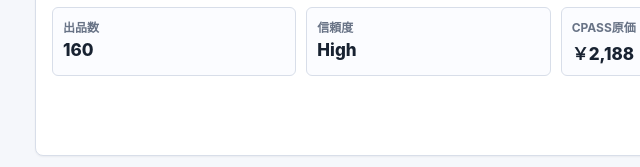
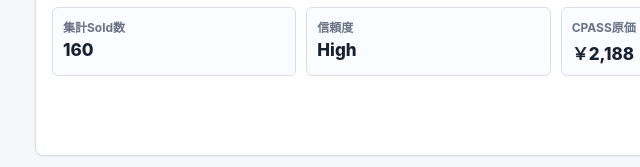
Before and after one commit to AjitoJapan/cybershot-sourcing-tool, a plain HTML site: page web-app/index.html in a window 1280 px wide. Shown: the part 334-501 px from the top of the page, 15-655 px from the left. Drawn offline with Linux system fonts and the light colour scheme; no server answers.

Commit message:
Update index.html

```diff
--- a/web-app/index.html
+++ b/web-app/index.html
@@ -52,7 +52,7 @@
             <div><dt>平均売価</dt><dd id="avgUsd">$0.00</dd></div>
             <div><dt>下限 / 上限</dt><dd id="rangeUsd">$0.00 / $0.00</dd></div>
             <div><dt>セルスルー</dt><dd id="sellThrough">0.0%</dd></div>
-            <div><dt>出品数</dt><dd id="listings">0</dd></div>
+            <div><dt>集計Sold数</dt><dd id="listings">0</dd></div>
             <div><dt>信頼度</dt><dd id="reliability">High</dd></div>
             <div><dt>CPASS原価</dt><dd id="cpassCost">¥0</dd></div>
           </dl>
```
